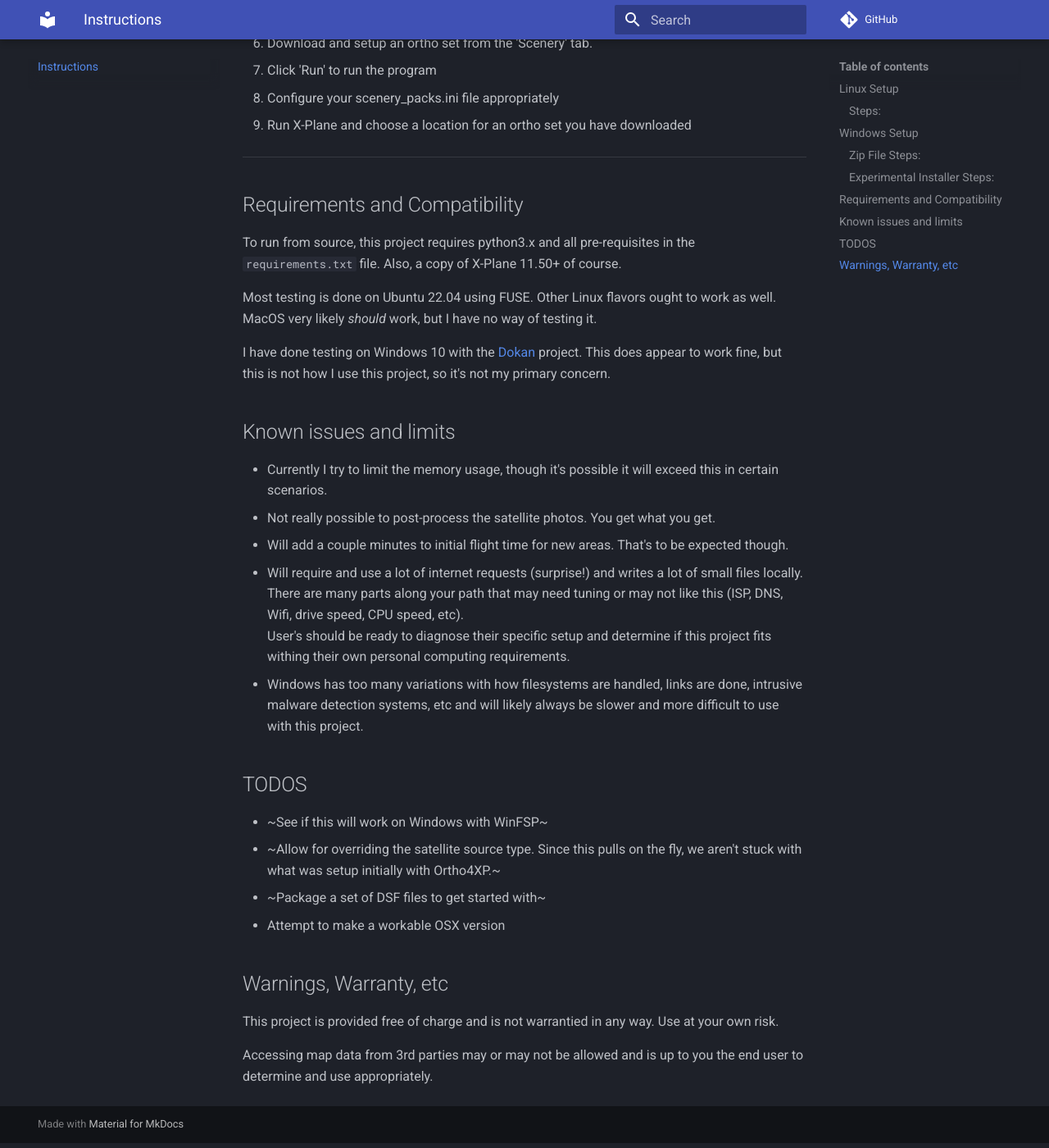
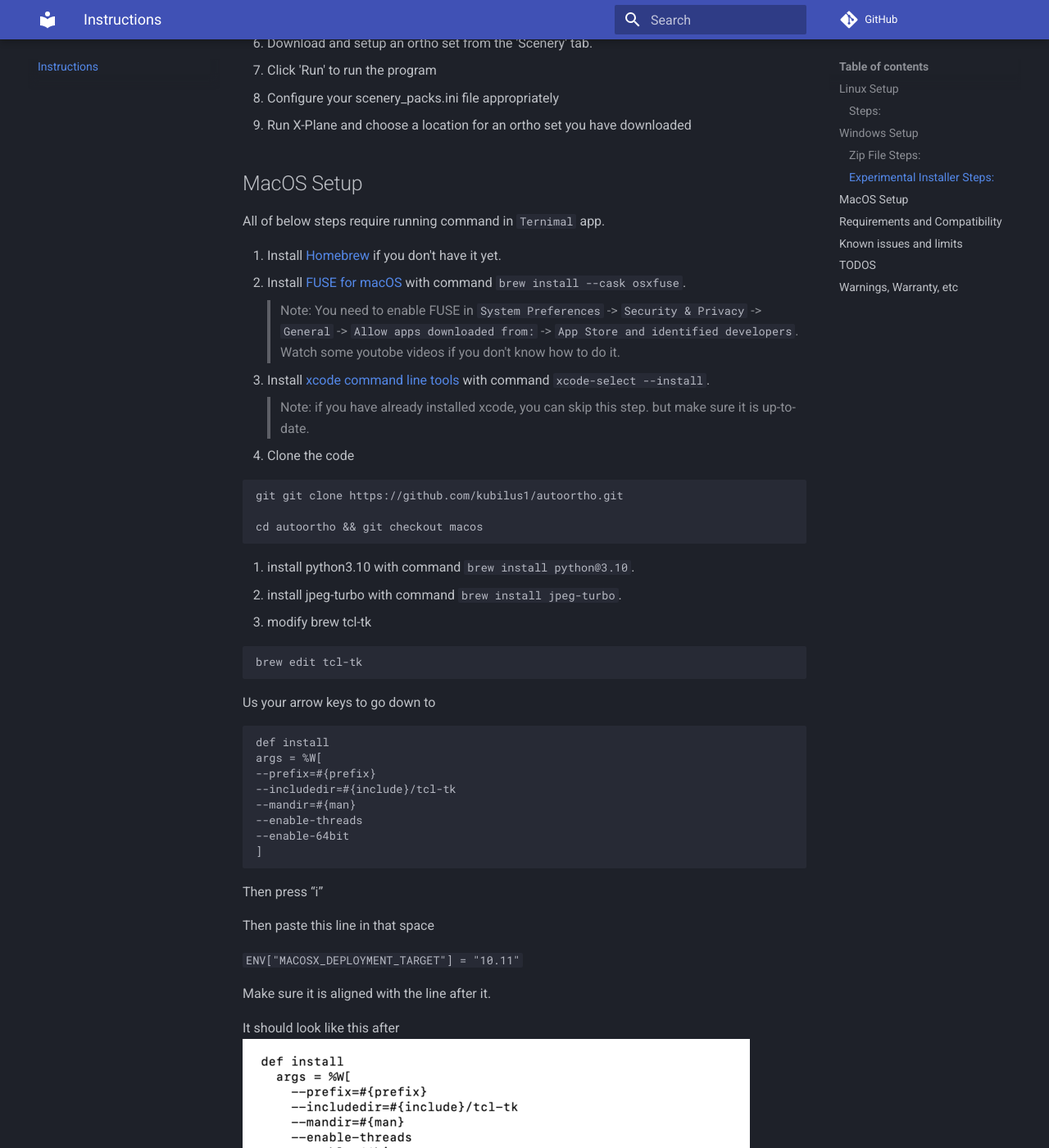
Before and after one commit to kubilus1/autoortho, an MkDocs documentation site: the page built from docs/index.md, in a window 1280 px wide and 1400 px high, scrolled down 1767 px. Shown: the whole window at 82% size. Built offline with MkDocs 1.6.1 and Material for MkDocs 9.7.7, drawn with Linux system fonts in a browser that asks for light colours; comment, search, counter and statistics services are not loaded; the version menu is left out; some of the changed text lies outside the part shown.

Commit message:
add mac os instruction

````diff
--- a/docs/index.md
+++ b/docs/index.md
@@ -59,6 +59,73 @@
 8. Configure your scenery_packs.ini file appropriately
 9. Run X-Plane and choose a location for an ortho set you have downloaded
 
+
+## MacOS Setup
+
+All of below steps require running command in ``Ternimal`` app.
+
+1. Install [Homebrew](https://brew.sh/) if you don't have it yet.
+2. Install [FUSE for macOS](https://osxfuse.github.io/) with command ``brew install --cask osxfuse``.
+> Note: You need to enable FUSE in ``System Preferences`` -> ``Security & Privacy`` -> ``General`` -> ``Allow apps downloaded from:`` -> ``App Store and identified developers``. Watch some youtobe videos if you don't know how to do it.
+
+3. Install [xcode command line tools](https://developer.apple.com/xcode/resources/) with command ``xcode-select --install``.
+> Note: if you have already installed xcode, you can skip this step. but make sure it is up-to-date.
+4. Clone the code
+```shell
+git git clone https://github.com/kubilus1/autoortho.git
+
+cd autoortho && git checkout macos
+```
+5. install python3.10 with command ``brew install python@3.10``.
+6. install jpeg-turbo with command ``brew install jpeg-turbo``.
+7. modify brew tcl-tk
+```
+brew edit tcl-tk
+```
+Us your arrow keys to go down to
+```
+def install
+args = %W[
+--prefix=#{prefix}
+--includedir=#{include}/tcl-tk
+--mandir=#{man}
+--enable-threads
+--enable-64bit
+]
+```
+Then press “i”
+
+Then paste this line in that space
+
+`ENV["MACOSX_DEPLOYMENT_TARGET"] = "10.11"`
+
+Make sure it is aligned with the line after it.
+
+It should look like this after
+![img.png](img.png)
+
+After this hit ESC on your keyboard then type the following:
+
+`:wq!` (including the colon)
+
+Then hit enter
+8. install tcl-tk
+```shell
+HOMEBREW_NO_INSTALL_FROM_API=1 brew reinstall --build-from-source tcl-tk
+```
+9. install python-tk with command ``brew install python-tk@3.10``.
+10. install python dependencies.
+```
+python3.10 -m pip install -U pip
+python3.10 -m pip install setuptools
+python3.10 -m pip install wheel
+python3.10 -m pip install -r requirements-build.txt --no-use-pep517
+python3.10 -m pip install -r requirements.txt
+```
+11. Run it
+``` shell
+python3.10 autoortho
+```
 ---
 
 ## Requirements and Compatibility
````
Also changed, not shown: docs/img.png (added).
